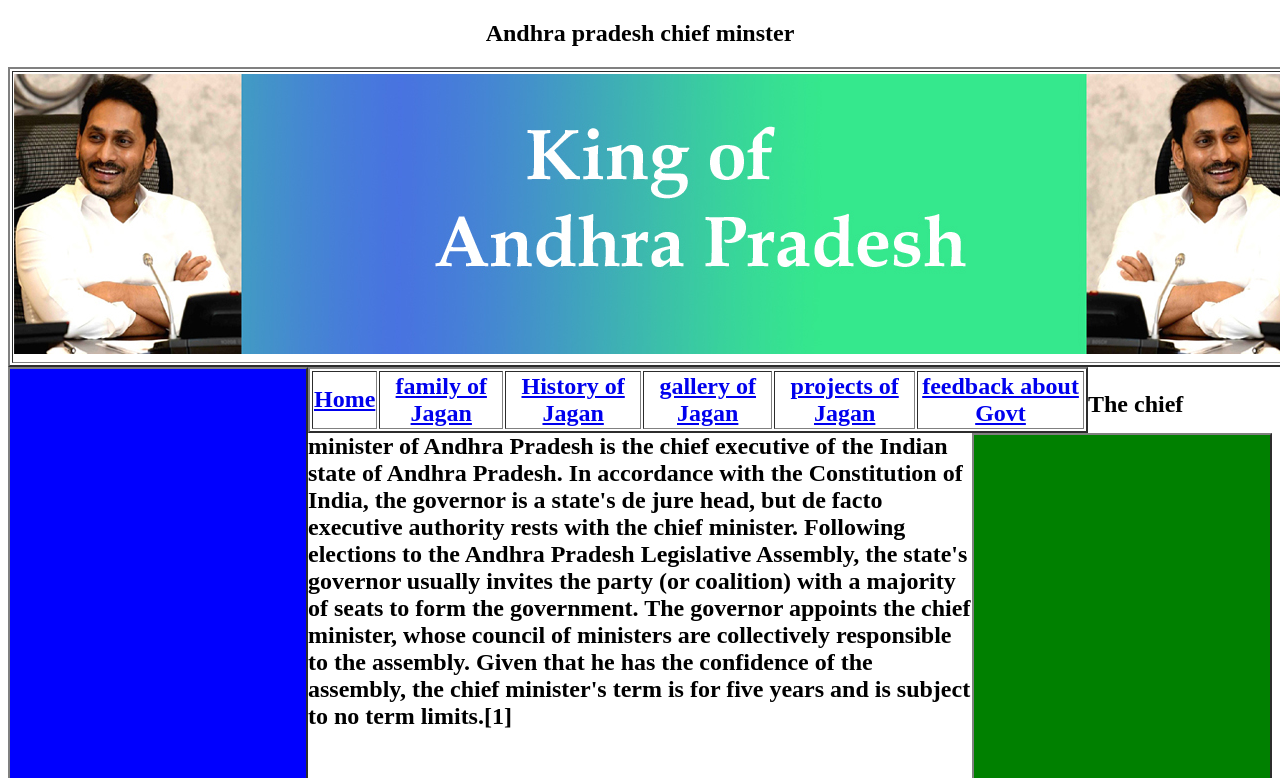
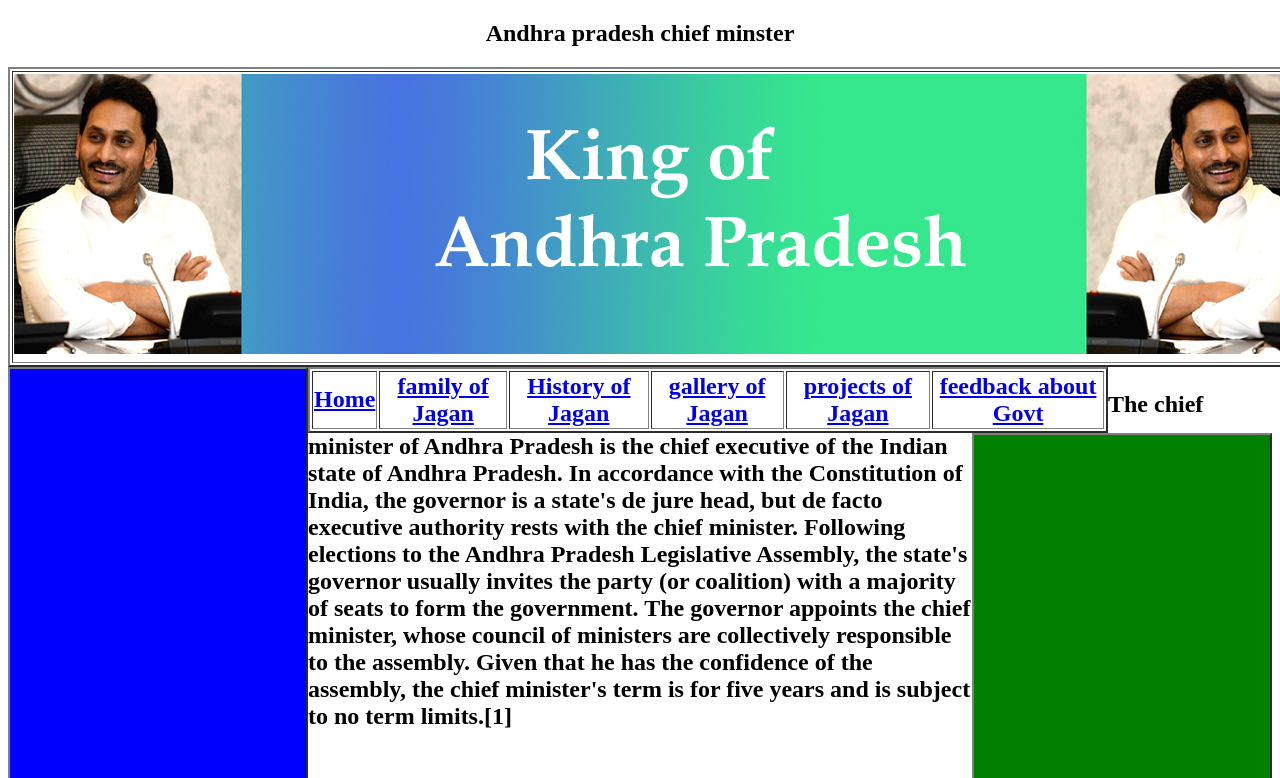
Before and after one commit to Riyazd9212/31-07-2023, a plain HTML site: page index.html in a window 1280 px wide. Shown: the top 778 px of the page. Drawn offline with Linux system fonts and the light colour scheme.

Commit message:
Update index.html

```diff
--- a/index.html
+++ b/index.html
@@ -15,7 +15,7 @@
 
 </table>
 
-   <table border= "2 px" width = "780px" height = "40px" align = "left" bgcolor="white">
+   <table border= "2 px" width = "800px" height = "40px" align = "left" bgcolor="white">
           <tr >
                    <td><a href ="index.html">Home</a></td>
                    <td align = "center"><a href ="family of jagan.html">family of Jagan</a></td>
```
